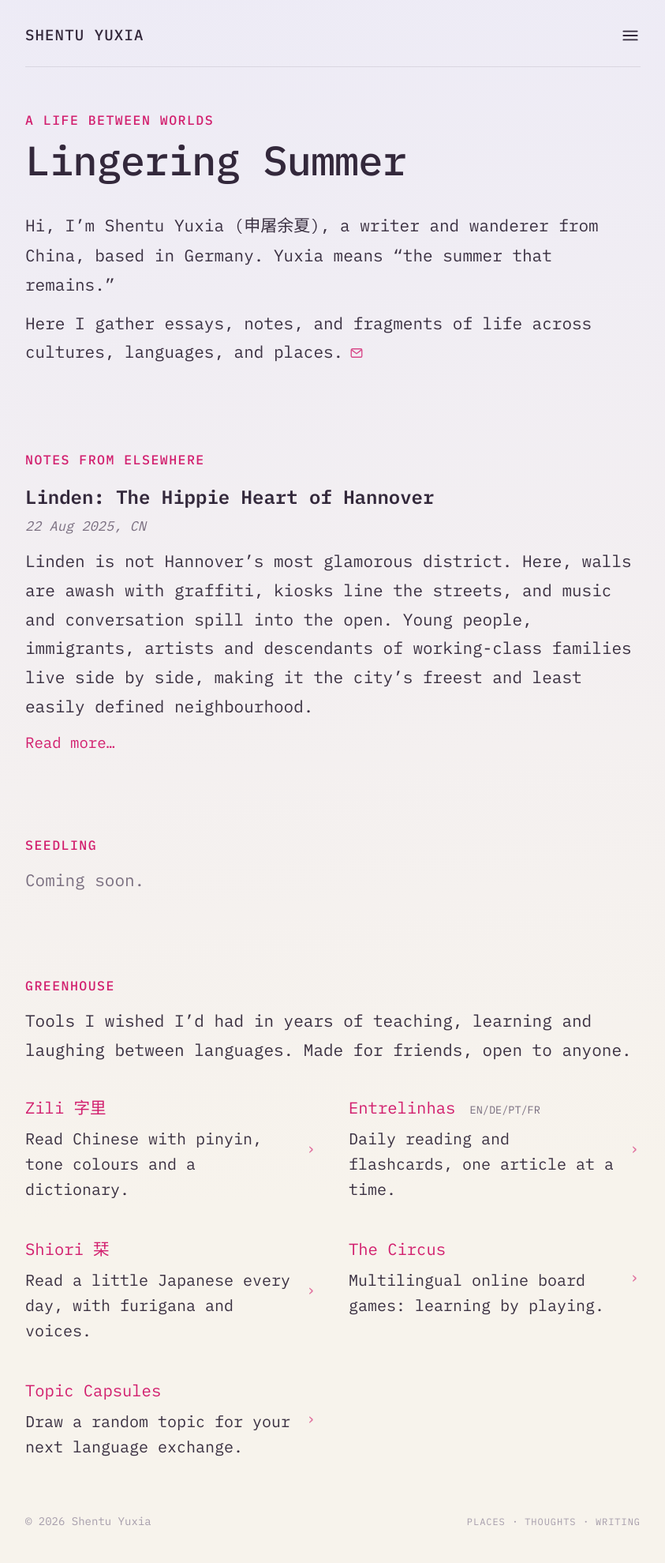
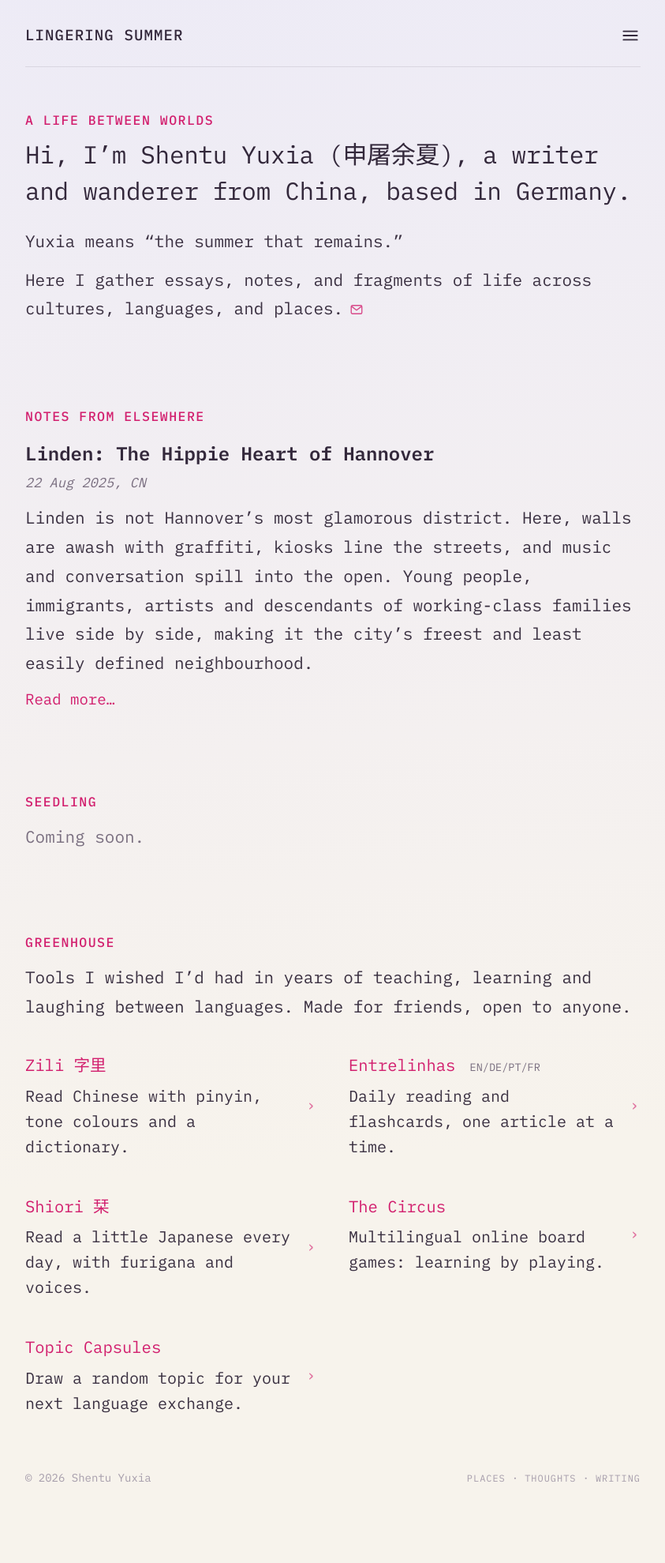
Before and after one commit to Shentuyuxia/lingersummer, a Jekyll site: the page built from index.html, in a window 1280 px wide. Shown: the whole page at 79% size, without its empty margins (218-1061 px from the left). Built offline with Jekyll 4.4.1, drawn with Linux system fonts in a browser that asks for light colours; after the commit the page ends 1924 px from its top, so only the background shows below that.

Commit message:
Site name top left; greeting becomes the headline
Co-Authored-By: Claude Opus 5.5 <noreply@anthropic.com>
Claude-Session: https://claude.ai/code/session_015WS6KrdzTWWzbZ5CE5hxyi

```diff
--- a/index.html
+++ b/index.html
@@ -261,13 +261,17 @@ layout: null
   footer .motto .sep{color:var(--faint)}
   .top .menu{margin-left:auto!important}
   @media (max-width:520px){ footer .motto{display:none} }
+  /* greeting as the headline */
+  .hero h1.greet{font-size:clamp(23px,2.6vw,31px)!important;font-weight:400!important;letter-spacing:-.01em;line-height:1.45!important;max-width:30em}
+  .hero h1.greet .zh{font-weight:300}
+  .hero .sub:not(.sub2){margin-top:22px!important}
   @media (max-width:520px){ .top{padding:20px 0 16px!important} .nav{gap:8px} .hero{padding:40px 0 8px!important} }
 </style>
 </head>
 <body>
 <div class="wrap">
   <div class="top">
-    <a class="brand" href="/">Shentu Yuxia</a>
+    <a class="brand" href="/">Lingering Summer</a>
     <div class="menu">
       <button class="menu-btn" id="menu-btn" type="button" aria-haspopup="true" aria-expanded="false" aria-controls="menu-panel" aria-label="Menu"><svg viewBox="0 0 24 24" width="26" height="26" fill="none" stroke="currentColor" stroke-width="1.7" stroke-linecap="round" aria-hidden="true"><path d="M4 7h16M4 12h16M4 17h16"/></svg></button>
       <div class="menu-panel" id="menu-panel" hidden>
@@ -280,9 +284,9 @@ layout: null
   </div>
   <header class="hero">
     <p class="eyebrow">A life between worlds</p>
-    <h1>Lingering Summer</h1>
+    <h1 class="greet">Hi, I’m Shentu Yuxia <span class="nw">(<span class="zh" lang="zh">申屠余夏</span>),</span> a writer and wanderer from China, based in Germany.</h1>
     <p class="nohit" id="nohit" hidden>Nothing found.</p>
-    <p class="sub">Hi, I’m Shentu Yuxia (<span class="zh" lang="zh">申屠余夏</span>), a writer and wanderer from China, based in Germany. Yuxia means “the summer that remains.”</p>
+    <p class="sub">Yuxia means “the summer that remains.”</p>
     <p class="sub sub2">Here I gather essays, notes, and fragments of life across cultures, languages, and <span class="nw">places.<a class="mail hmail" href="mailto:emo_yuan@outlook.com" title="Write to me" aria-label="Write to me"><svg viewBox="0 0 24 24" width="15" height="15" fill="none" stroke="currentColor" stroke-width="1.8" stroke-linecap="round" stroke-linejoin="round" aria-hidden="true"><rect x="3" y="5" width="18" height="14" rx="2"/><path d="m3.5 6.5 8.5 6.5 8.5-6.5"/></svg></a></span></p>
   </header>
 
```
